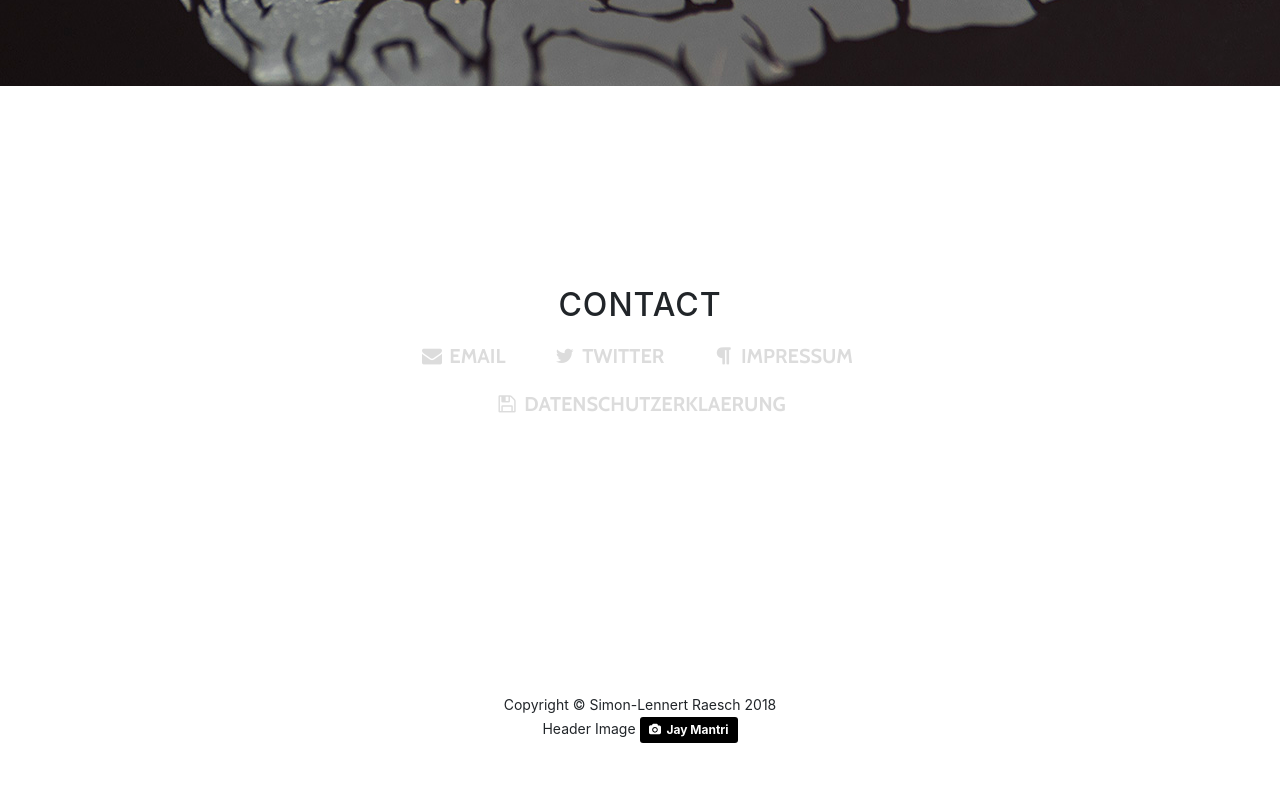
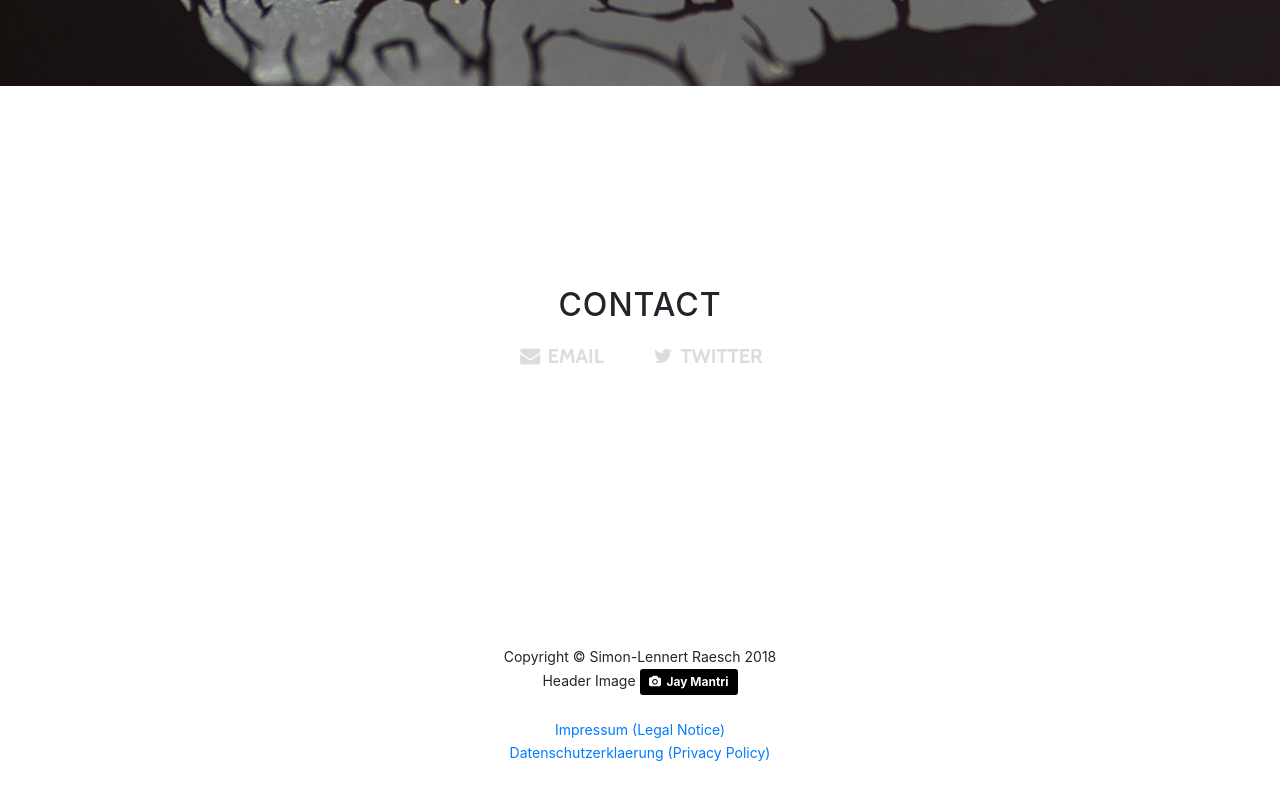
Before and after one commit to thebrothersgrimm/thebrothersgrimm.github.io, a website with bundled scripts: page index.html in a window 1280 px wide. Shown: the part 1978-2778 px from the top of the page. Built offline with nearby package versions, Linux system fonts and the light colour scheme.

Commit message:
less intrusive legal notice

```diff
--- a/index.html
+++ b/index.html
@@ -107,18 +107,6 @@
                   <span class="network-name">Twitter</span>
                 </a>
               </li>
-              <li class="list-inline-item">
-                <a href="impressum.html" class="btn btn-default btn-lg">
-                  <i class="fa fa-paragraph fa-fw"></i>
-                  <span class="network-name">Impressum</span>
-                </a>
-              </li>
-              <li class="list-inline-item">
-                <a href="ds.html" class="btn btn-default btn-lg">
-                  <i class="fa fa-save fa-fw"></i>
-                  <span class="network-name">Datenschutzerklaerung</span>
-                </a>
-              </li>
             </ul>
           </div>
         </div>
@@ -135,6 +123,9 @@
         <p>Copyright &copy; Simon-Lennert Raesch 2018</p>
         <p>Header Image <a style="background-color:black;color:white;text-decoration:none;padding:4px 6px;font-family:-apple-system, BlinkMacSystemFont, &quot;San Francisco&quot;, &quot;Helvetica Neue&quot;, Helvetica, Ubuntu, Roboto, Noto, &quot;Segoe UI&quot;, Arial, sans-serif;font-size:12px;font-weight:bold;line-height:1.2;display:inline-block;border-radius:3px;" href="https://unsplash.com/@jaymantri?utm_medium=referral&amp;utm_campaign=photographer-credit&amp;utm_content=creditBadge" target="_blank" rel="noopener noreferrer" title="Download free do whatever you want high-resolution photos from Jay Mantri"><span style="display:inline-block;padding:2px 3px;"><svg xmlns="http://www.w3.org/2000/svg" style="height:12px;width:auto;position:relative;vertical-align:middle;top:-1px;fill:white;" viewBox="0 0 32 32"><title>unsplash-logo</title><path d="M20.8 18.1c0 2.7-2.2 4.8-4.8 4.8s-4.8-2.1-4.8-4.8c0-2.7 2.2-4.8 4.8-4.8 2.7.1 4.8 2.2 4.8 4.8zm11.2-7.4v14.9c0 2.3-1.9 4.3-4.3 4.3h-23.4c-2.4 0-4.3-1.9-4.3-4.3v-15c0-2.3 1.9-4.3 4.3-4.3h3.7l.8-2.3c.4-1.1 1.7-2 2.9-2h8.6c1.2 0 2.5.9 2.9 2l.8 2.4h3.7c2.4 0 4.3 1.9 4.3 4.3zm-8.6 7.5c0-4.1-3.3-7.5-7.5-7.5-4.1 0-7.5 3.4-7.5 7.5s3.3 7.5 7.5 7.5c4.2-.1 7.5-3.4 7.5-7.5z"></path></svg></span><span style="display:inline-block;padding:2px 3px;">Jay Mantri</span></a>
         </p>
+        <br>
+        <p><a href="impressum.html">Impressum (Legal Notice)</a></p>
+        <p><a href="ds.html">Datenschutzerklaerung (Privacy Policy)</a></p>
       </div>
     </footer>
 
```
